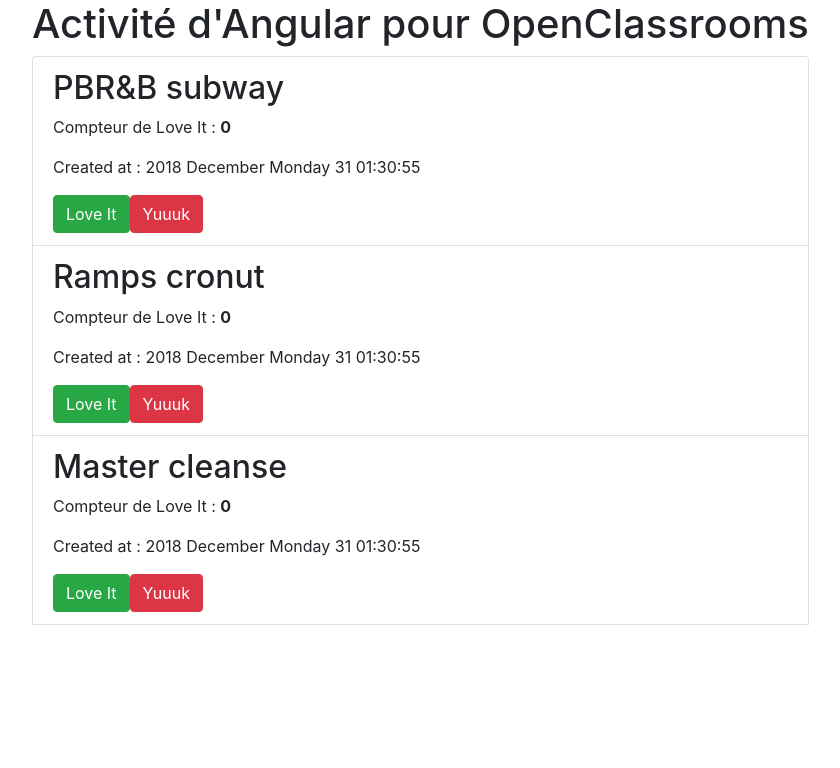
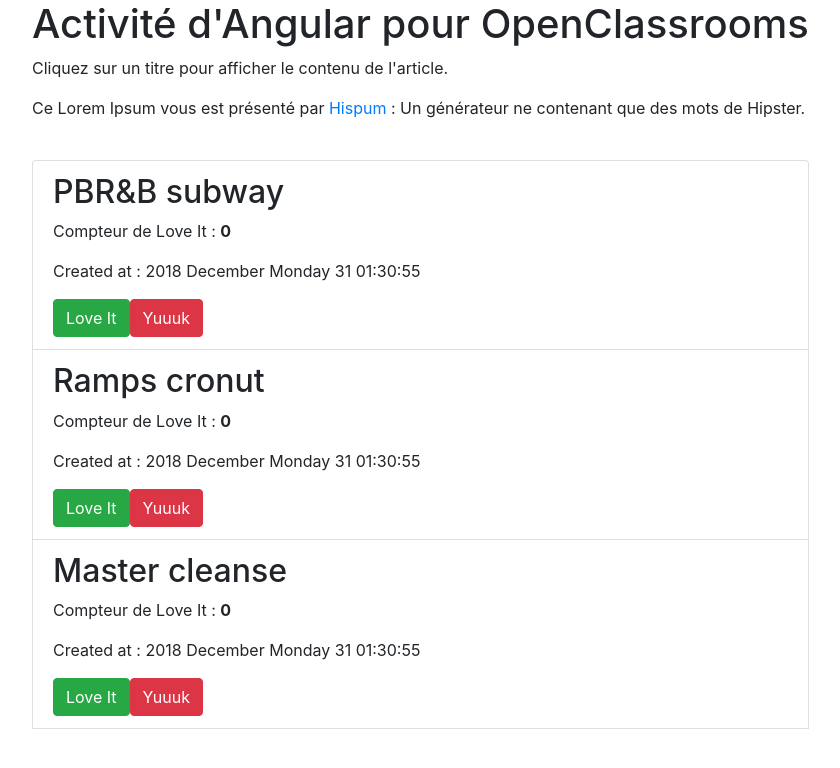
Before and after one commit to Nicolas-Hermet/OpenClassrooms_Angular, an Angular app: page / in a window 1280 px wide. Shown: the top 768 px of the page, without its empty margins (38-878 px from the left). Built offline with nearby package versions, Linux system fonts and the light colour scheme.

Commit message:
Add cosmethic stuffs for readability

```diff
--- a/src/app/app.component.html
+++ b/src/app/app.component.html
@@ -5,6 +5,9 @@
       <h1>
         {{ title }}
       </h1>
+      <p>Cliquez sur un titre pour afficher le contenu de l'article.</p>
+      <p>Ce Lorem Ipsum vous est présenté par <a href="https://hipsum.co/">Hispum</a> : Un générateur ne contenant que des mots de Hipster.</p>
+      <br>
       <ul class="list-group">
         <app-postlist></app-postlist>
       </ul>
--- a/src/app/postlistitem/postlistitem.component.html
+++ b/src/app/postlistitem/postlistitem.component.html
@@ -1,6 +1,6 @@
 <div *ngIf='post'>
   <h2>{{post.title | uppercase}}: </h2>
   <p>{{post.content}}</p>
-  <p><strong>{{post.loveIts}}</strong></p>
+  <p>Compteur de Love It : <strong>{{post.loveIts}}</strong></p>
   <p>Created at : {{post.createdAt | date: 'y MMMM EEEE d hh:mm:ss'}}</p>
 </div>
```
